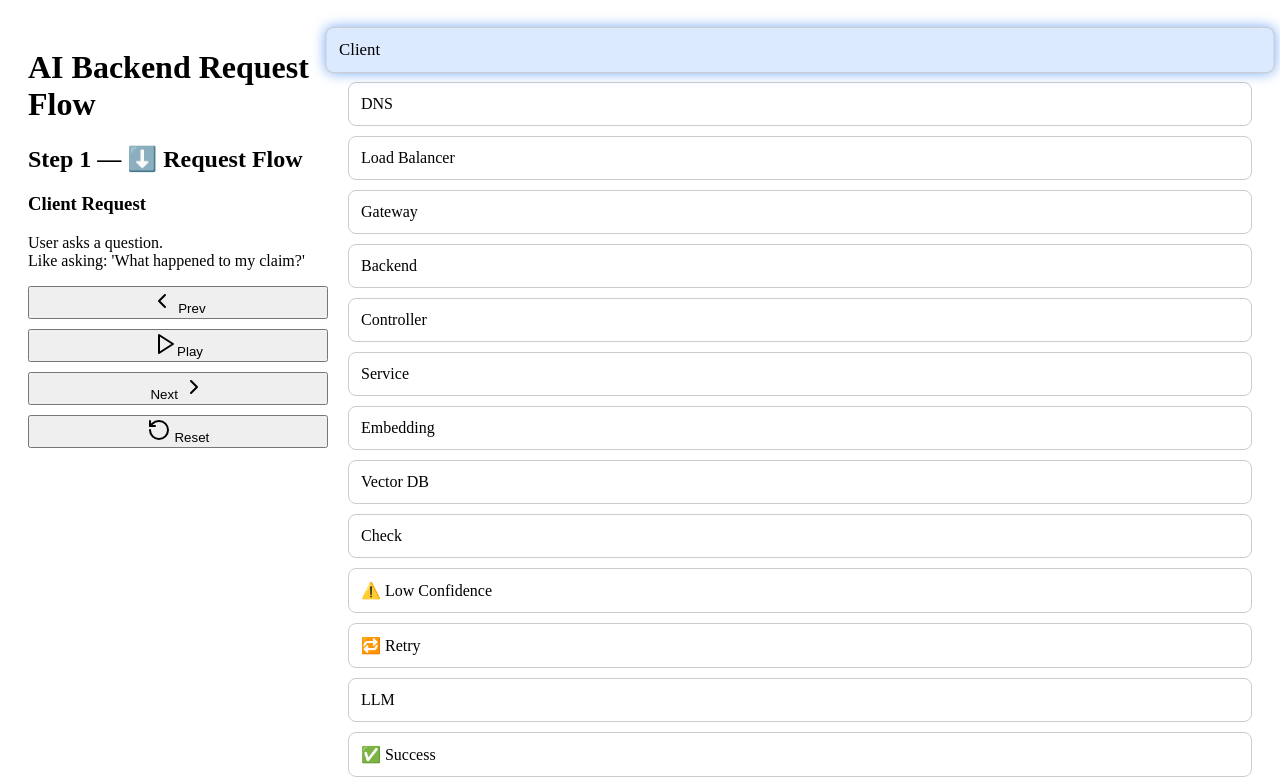
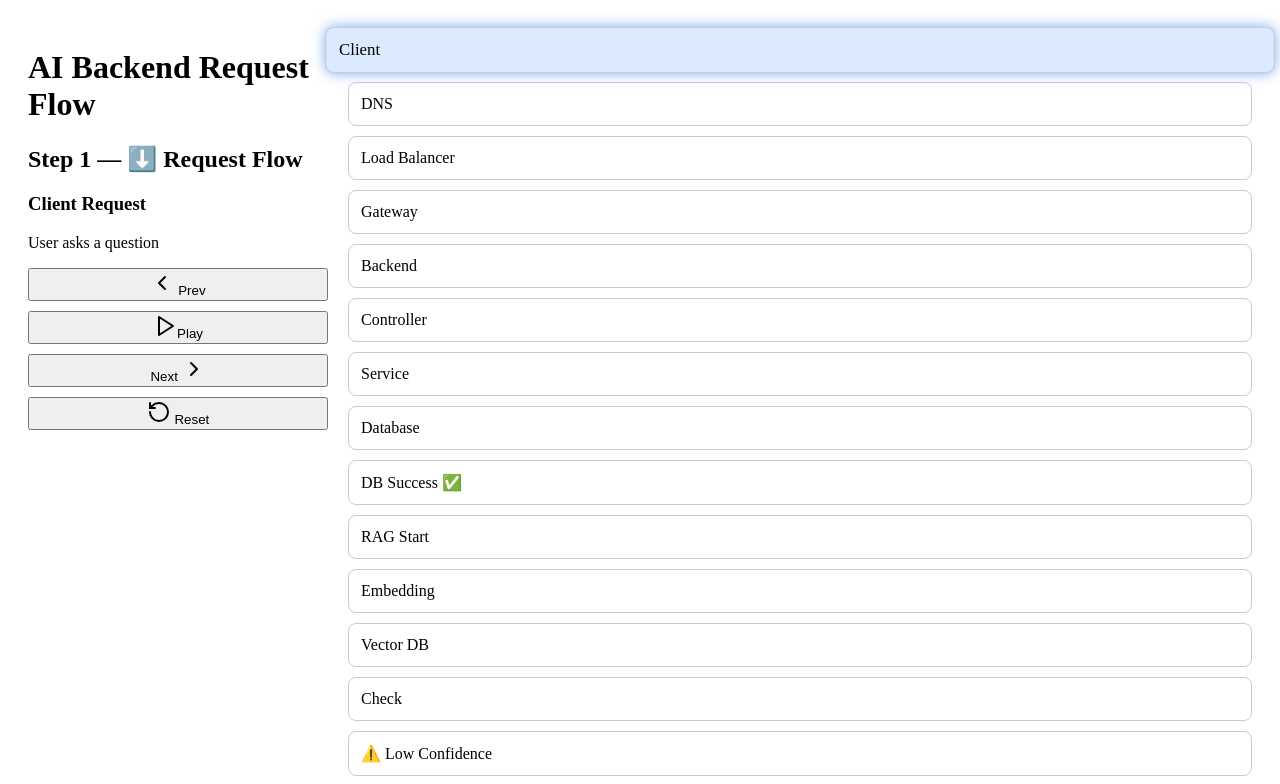
Before and after one commit to rjalaparthi/backend-request-flow, a React (Vite) app: page / in a window 1280 px wide. Shown: the top 784 px of the page. Built offline with nearby package versions, Linux system fonts and the light colour scheme.

Commit message:
Refactor steps array for clarity and add new nodes
Updated the steps array to simplify titles and details for better readability. Added new nodes for database and RAG paths.

```diff
--- a/src/App.jsx
+++ b/src/App.jsx
@@ -11,100 +11,38 @@ import "./styles.css";
 
 /* 🔥 BACKEND + RAG FLOW */
 const steps = [
-  {
-    title: "Client Request",
-    detail:
-      "User asks a question.\nLike asking: 'What happened to my claim?'",
-    active: ["client"],
-    direction: "down",
-  },
-  {
-    title: "DNS",
-    detail:
-      "Internet finds where the website lives.\nLike finding an address before going there.",
-    active: ["dns"],
-    direction: "down",
-  },
-  {
-    title: "Load Balancer",
-    detail:
-      "Chooses which server should handle the request.\nLike picking the shortest queue in a store.",
-    active: ["lb"],
-    direction: "down",
-  },
-  {
-    title: "Gateway",
-    detail:
-      "Checks if the request is allowed.\nLike a security guard at the entrance.",
-    active: ["gateway"],
-    direction: "down",
-  },
-  {
-    title: "Backend",
-    detail:
-      "Main system receives the request.\nThis is where actual work starts.",
-    active: ["backend"],
-    direction: "down",
-  },
-  {
-    title: "Controller",
-    detail:
-      "Decides which function to run.\nLike choosing which team should handle the task.",
-    active: ["controller"],
-    direction: "down",
-  },
-  {
-    title: "Service",
-    detail:
-      "This is the brain of the system.\nIt decides what to do next.",
-    active: ["service"],
-    direction: "down",
-  },
+  { title: "Client Request", detail: "User asks a question", active: ["client"], direction: "down" },
+  { title: "DNS", detail: "Find server location", active: ["dns"], direction: "down" },
+  { title: "Load Balancer", detail: "Pick server", active: ["lb"], direction: "down" },
+  { title: "Gateway", detail: "Security + routing", active: ["gateway"], direction: "down" },
+  { title: "Backend", detail: "Receives request", active: ["backend"], direction: "down" },
+  { title: "Controller", detail: "Routes request", active: ["controller"], direction: "down" },
+  { title: "Service", detail: "Decides what to do", active: ["service"], direction: "down" },
 
-  // 🔥 RAG
-  {
-    title: "Embedding",
-    detail:
-      "Turns the question into numbers.\nSo computer can understand meaning, not just words.",
-    active: ["embedding"],
-    direction: "down",
-  },
-  {
-    title: "Vector DB",
-    detail:
-      "Finds similar information.\nLike searching for similar stories, not exact words.",
-    active: ["vectordb"],
-    direction: "down",
-  },
-  {
-    title: "Check Results",
-    detail:
-      "System checks if the data makes sense.\nIf not, it should not guess.",
-    active: ["check"],
-    direction: "down",
-  },
-  {
-    title: "Retry",
-    detail:
-      "If data is weak, system tries again.\nLike asking the question in a better way.",
-    active: ["retry"],
-    direction: "down",
-  },
-  {
-    title: "LLM",
-    detail:
-      "AI reads the data and writes an answer.\nLike a smart assistant answering using notes.",
-    active: ["llm"],
-    direction: "down",
-  },
+  // 🔥 DB PATH
+  { title: "Check Database", detail: "Try to find exact data", active: ["db"], direction: "down" },
+  { title: "DB Found ✅", detail: "Data found directly", active: ["db_success"], direction: "up" },
 
-  {
-    title: "Response",
-    detail:
-      "Answer goes back to user.\nUser sees the result on screen.",
-    active: ["client"],
-    direction: "up",
-  },
+  // 🔥 RAG PATH
+  { title: "Not Found → RAG", detail: "Fallback to AI search", active: ["rag_start"], direction: "down" },
+  { title: "Embedding", detail: "Convert to vector", active: ["embedding"], direction: "down" },
+  { title: "Vector DB", detail: "Find similar data", active: ["vectordb"], direction: "down" },
+  { title: "Check Results", detail: "Are results good?", active: ["check"], direction: "down" },
+
+  { title: "Low Confidence ⚠️", detail: "Data is weak", active: ["warning"], direction: "down" },
+  { title: "Retry 🔁", detail: "Try again better", active: ["retry"], direction: "down" },
+
+  { title: "LLM", detail: "Generate answer", active: ["llm"], direction: "down" },
+
+  { title: "RAG Success ✅", detail: "AI answer created", active: ["success"], direction: "up" },
+  { title: "Fallback 🚫", detail: "No data available", active: ["fallback"], direction: "up" },
+
+  // 🔥 RESPONSE BACK
+  { title: "Service Response", active: ["service"], direction: "up" },
+  { title: "Controller", active: ["controller"], direction: "up" },
+  { title: "Gateway", active: ["gateway"], direction: "up" },
+  { title: "Load Balancer", active: ["lb"], direction: "up" },
+  { title: "Client", active: ["client"], direction: "up" },
 ];
 function Node({ label, active, direction, type }) {
   return (
@@ -201,17 +139,19 @@ export default function App() {
 <Node label="Controller" active={activeSet.has("controller")} direction={current.direction} />
 <Node label="Service" active={activeSet.has("service")} direction={current.direction} />
 
+{/* 🔥 DB PATH */}
+<Node label="Database" active={activeSet.has("db")} direction={current.direction} />
+<Node label="DB Success ✅" active={activeSet.has("db_success")} direction={current.direction} />
+
+{/* 🔥 RAG PATH */}
+<Node label="RAG Start" active={activeSet.has("rag_start")} direction={current.direction} />
 <Node label="Embedding" active={activeSet.has("embedding")} direction={current.direction} />
 <Node label="Vector DB" active={activeSet.has("vectordb")} direction={current.direction} />
-
 <Node label="Check" active={activeSet.has("check")} direction={current.direction} />
-
 <Node label="⚠️ Low Confidence" active={activeSet.has("warning")} direction={current.direction} />
 <Node label="🔁 Retry" active={activeSet.has("retry")} direction={current.direction} />
-
 <Node label="LLM" active={activeSet.has("llm")} direction={current.direction} />
-
-<Node label="✅ Success" active={activeSet.has("success")} direction={current.direction} />
+<Node label="RAG Success ✅" active={activeSet.has("success")} direction={current.direction} />
 <Node label="🚫 Fallback" active={activeSet.has("fallback")} direction={current.direction} />
       </div>
     </div>
```
